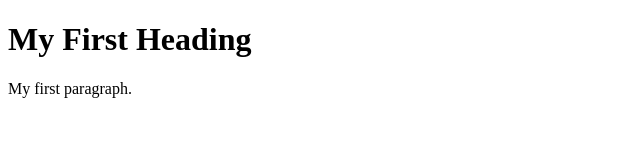
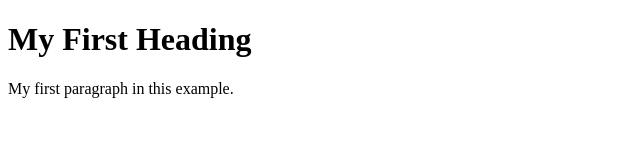
Before and after one commit to JosueSaenz2006/Estandares_Web, a plain HTML site: page index.html in a window 1280 px wide. Shown: the whole page, without its empty margins (0-640 px from the left). Drawn offline with Linux system fonts and the light colour scheme.

Commit message:
Edwin's contribution of a simple example of a HTML

```diff
--- a/index.html
+++ b/index.html
@@ -6,7 +6,7 @@
  <body>
 
  <h1>My First Heading</h1>
- <p>My first paragraph.</p>
+ <p>My first paragraph in this example.</p>
 
  </body>
  </html>
```
